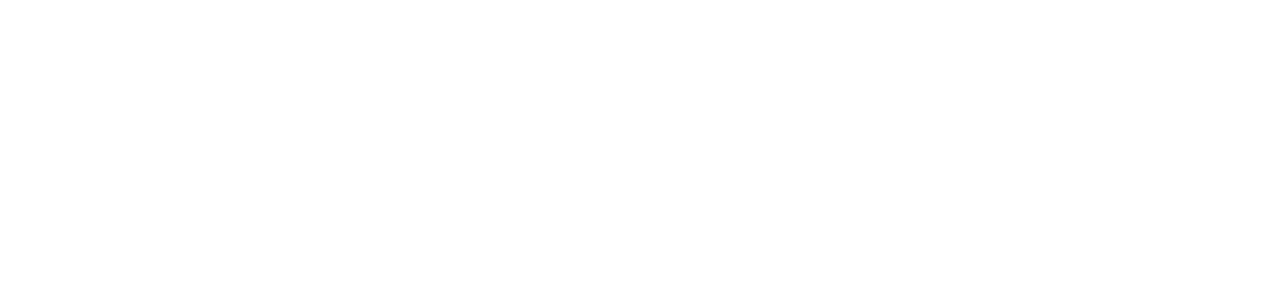
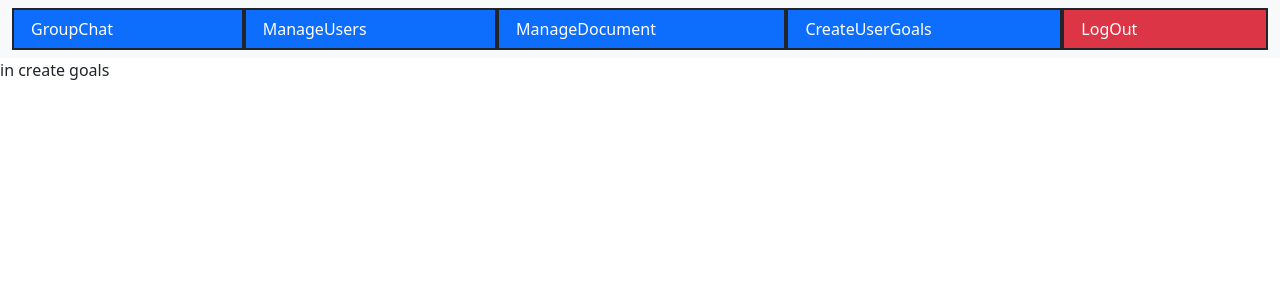
Before and after one commit to rahul9890/dashboard-in-typescript, a React (Create React App) app: page /createusergoals in a window 1280 px wide. Before the commit this address had no page. Shown: the top 300 px of the page. Built offline with nearby package versions, Linux system fonts and the light colour scheme.

Commit message:
added some more changes

```diff
--- a/src/App.tsx
+++ b/src/App.tsx
@@ -9,7 +9,8 @@ import ManageDocument from './Dashboard/ManageDocument';
 import Groupchat from './Dashboard/Groupchat';
 import Navbar from './Navbar/Navbar';
 import EditUser from './Dashboard/EditUser';
-import CreateGoals from './UserOperations/CreateGoals';
+import CreateUserGoals from './UserOperations/CreateUserGoals';
+
 
 function App() {
   return (
@@ -25,7 +26,7 @@ function App() {
             <Route path="/manageusers" element={<ManageUsers />} />
             <Route path="/ManageDocuments" element={<ManageDocument />} />
             <Route path="/edituser" element={<EditUser />} />
-            <Route path="/creategoals" element={<CreateGoals/>} />
+            <Route path="/createusergoals" element={<CreateUserGoals />} />
           </Route>
         </Routes>
       </BrowserRouter>
--- a/src/Navbar/Navbar.tsx
+++ b/src/Navbar/Navbar.tsx
@@ -63,9 +63,9 @@ const Navbar: React.FC = () => {
                   <Link
                     className="btn btn-primary mx-1"
                     aria-current="page"
-                    to={"/creategoals"}
+                    to={"/createusergoals"}
                   >
-                    CreateGoals
+                    CreateUserGoals
                   </Link>
                 </li>
                 <li className="nav-item flex-grow-1 border border-dark border-2 bg-danger">
--- a/src/UserOperations/CreateGoals.js
+++ /dev/null
@@ -1,7 +0,0 @@
-import React from "react";
-
-export default function CreateGoals() {
-
-
-    return(<div>This is in createGoals</div>)
-}
--- /dev/null
+++ b/src/UserOperations/CreateUserGoals.tsx
@@ -0,0 +1,10 @@
+import React from "react";
+
+
+
+
+const CreateUserGoals: React.FC = ()=>{
+    return (<div>in create goals</div>)
+}
+
+export default CreateUserGoals;
```
